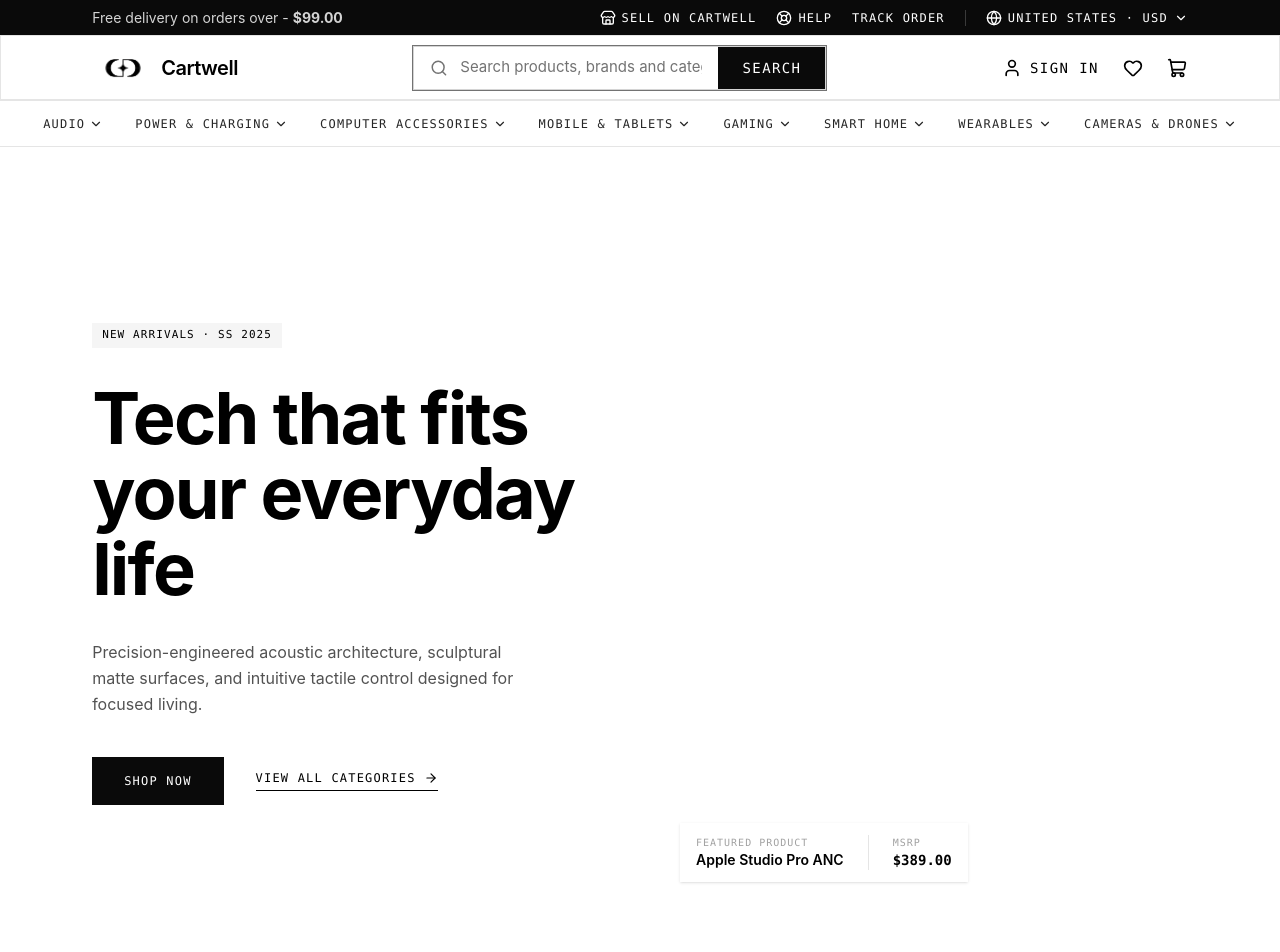
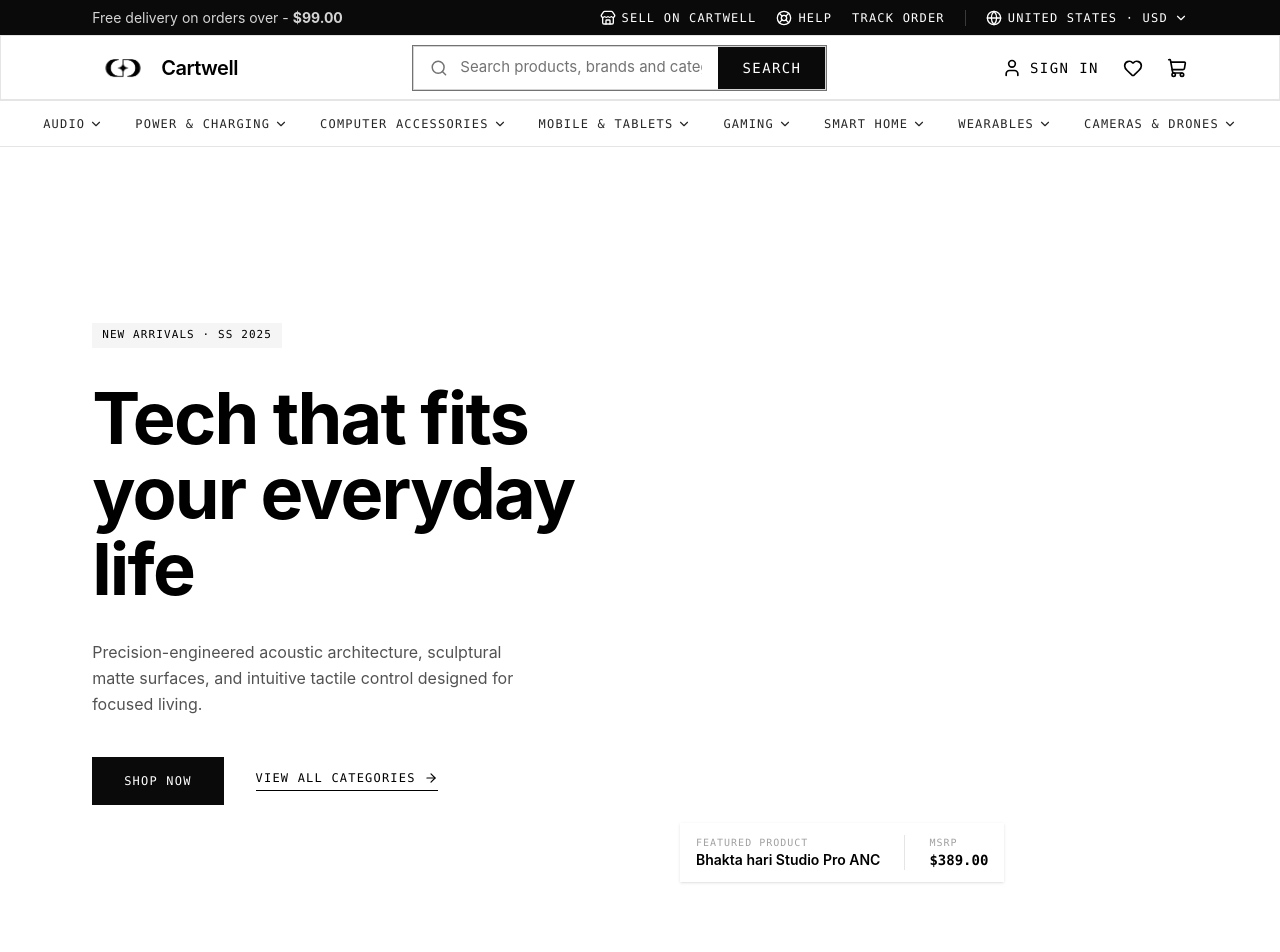
Before and after one commit to Chinmaya-Bindhani/IndiaThings, a React (Vite) app: page / in a window 1280 px wide. Shown: the top 952 px of the page. Built offline with nearby package versions, Linux system fonts and the light colour scheme; no server answers.

Commit message:
test bhakta

```diff
--- a/src/home/hero.jsx
+++ b/src/home/hero.jsx
@@ -65,7 +65,7 @@ function Hero() {
             <p className="font-mono text-[10px] uppercase tracking-widest text-neutral-400">
               Featured product
             </p>
-            <p className="text-sm font-semibold">Apple Studio Pro ANC</p>
+            <p className="text-sm font-semibold">Bhakta hari Studio Pro ANC</p>
           </div>
           <div className="border-l border-neutral-200 pl-6">
             <p className="font-mono text-[10px] uppercase tracking-widest text-neutral-400">
```
